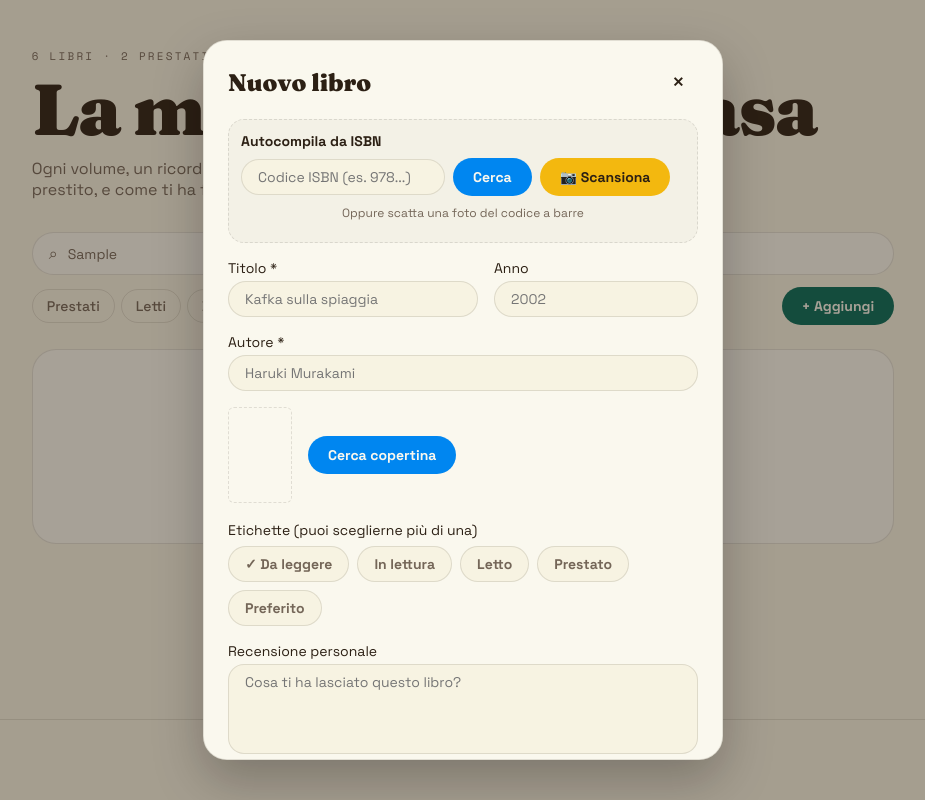
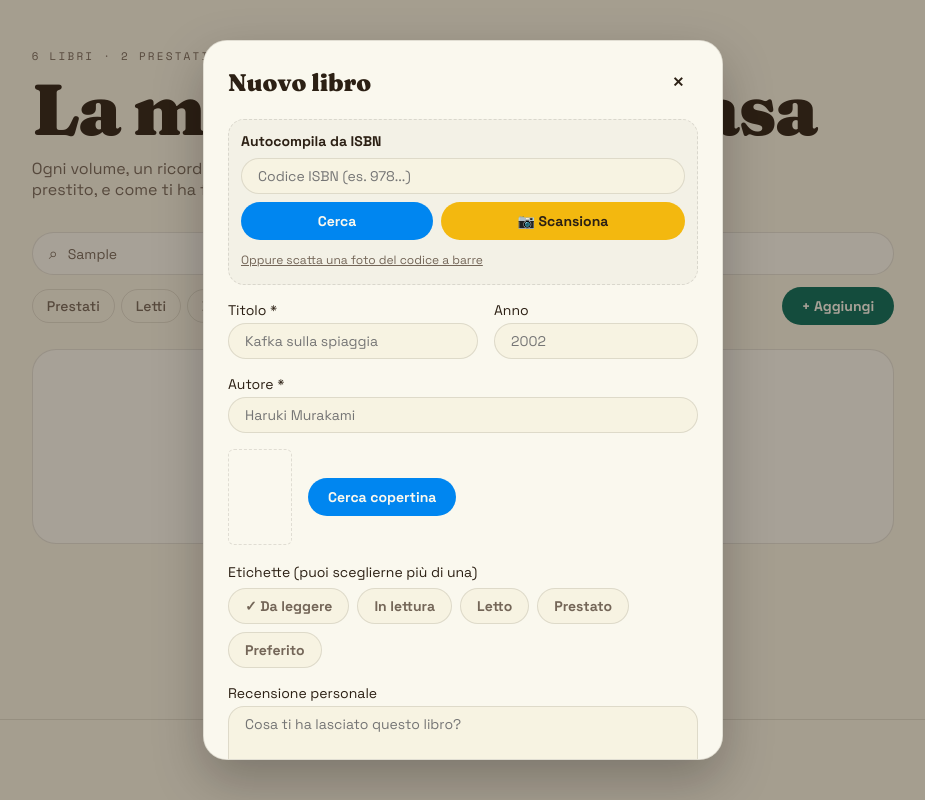
Before and after one commit to Roobb996/La-mia-libreria-di-casa, a plain HTML site: page index.html in a window 1280 px wide. Both pictures are taken after typing "Sample" into the empty fields and a click on the button "+ Aggiungi". Shown: the whole page, without its empty margins (177-1102 px from the left). Drawn offline with nearby package versions, Linux system fonts and the light colour scheme; no server answers.

Commit message:
Update style.css

```diff
--- a/style.css
+++ b/style.css
@@ -167,9 +167,14 @@ textarea.field { border-radius: 16px; resize: none; }
 }
 .isbn-row {
   display: flex;
+  flex-wrap: wrap;
   gap: 8px;
   align-items: center;
 }
+.isbn-row .field { flex: 1 1 100%; min-width: 0; }
+.isbn-row .btn { flex: 1 1 auto; }
+.linklike { text-align: left; text-decoration: underline; padding: 4px 0; touch-action: manipulation; }
+#isbnStatus:empty { display: none; }
 .scanner-container {
   position: relative;
   width: 100%;
```
